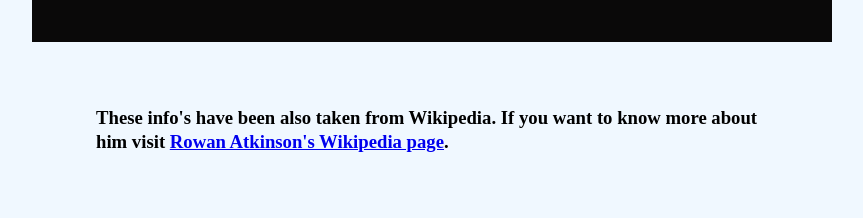
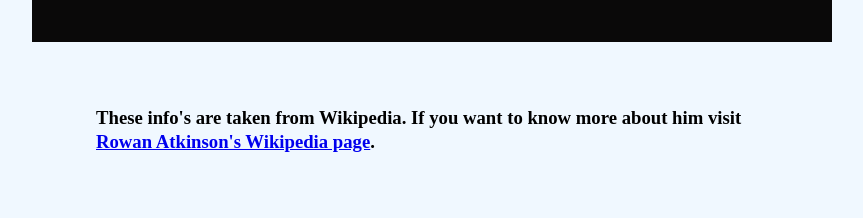
Before and after one commit to ToyBotDroid/RowanAtkinson, a plain HTML site: page index.html in a window 1280 px wide. Shown: the part 1491-1709 px from the top of the page, without its empty margins (208-1071 px from the left). Drawn offline with Linux system fonts and the light colour scheme.

Commit message:
Update index.html

```diff
--- a/index.html
+++ b/index.html
@@ -64,7 +64,7 @@
 
     </div>
     <footer class="padding">
-      <h3>These info's have been also taken from Wikipedia. If you want to know more about him visit <a
+      <h3>These info's are taken from Wikipedia. If you want to know more about him visit <a
         href="https://en.wikipedia.org/wiki/Rowan_Atkinson" id="tribute-link" target="_blank"
         rel="noopener noreferrer">Rowan Atkinson's Wikipedia page</a>.
       </h3>
```
